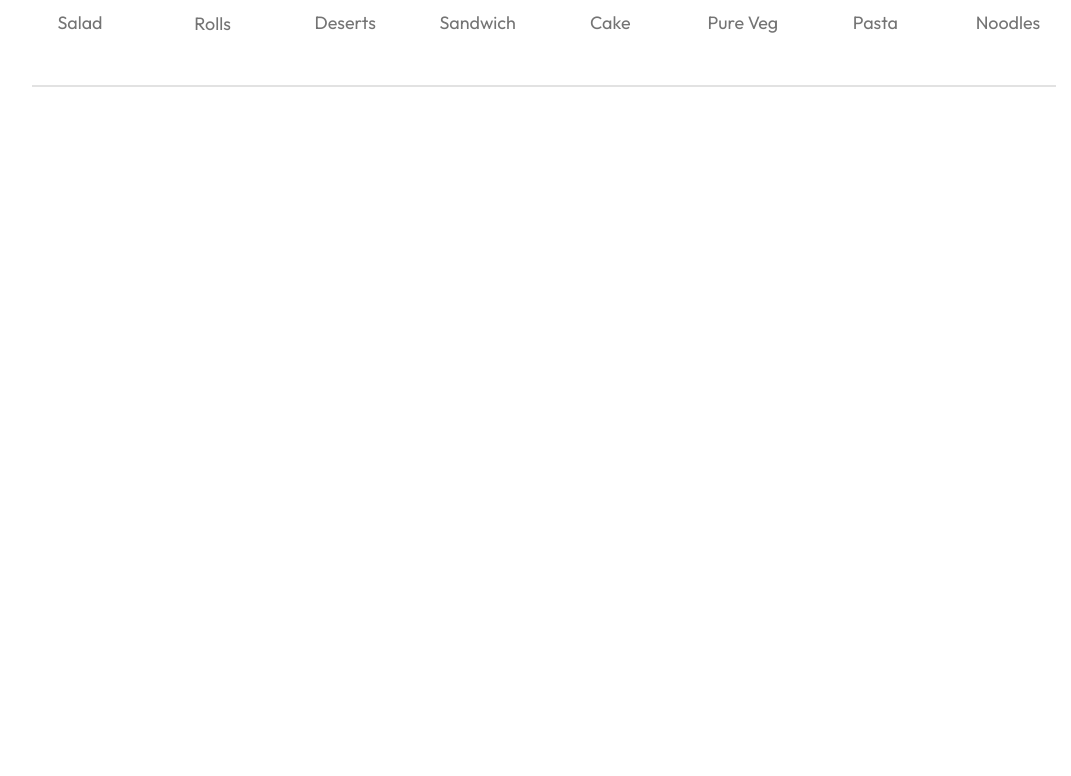
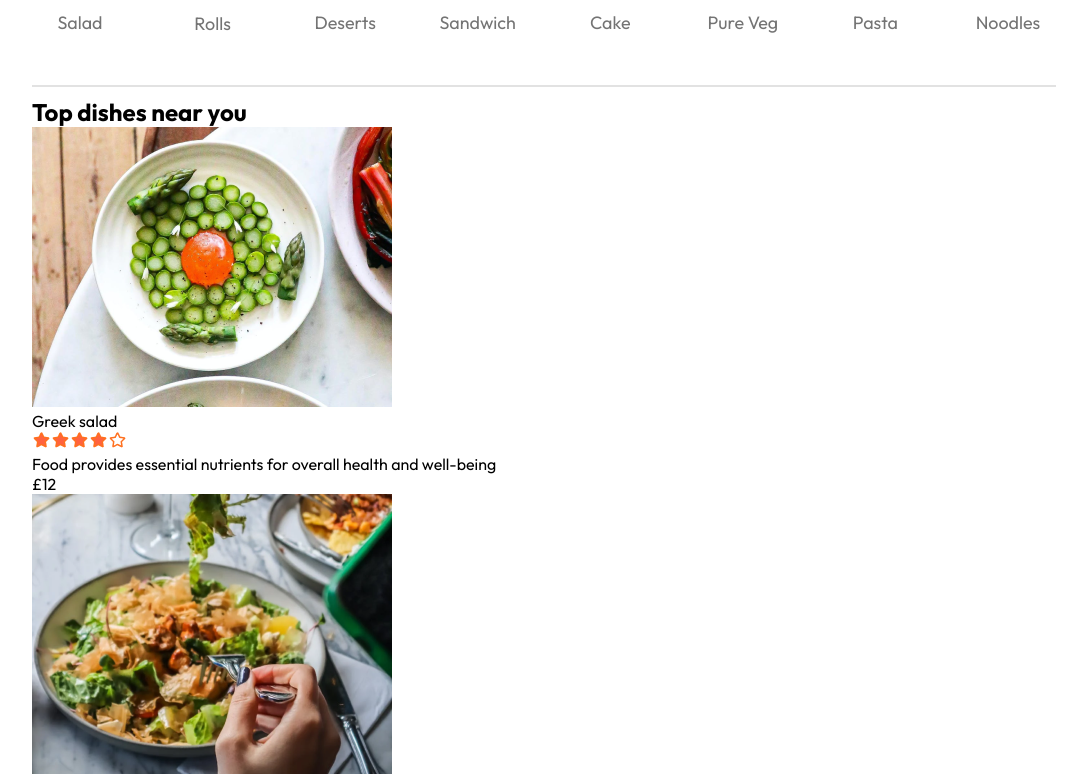
Before and after one commit to samuelireke/food-delivery, a React (Vite) app in the folder frontend/: page / in a window 1280 px wide. Shown: the part 837-1613 px from the top of the page, without its empty margins (96-1167 px from the left). Before the commit the page ends 934 px from the top, so only its background shows below. Built offline with nearby package versions, Linux system fonts and the light colour scheme.

Commit message:
Dynamic Star ratin system implemented

```diff
--- a/frontend/src/components/ExploreMenu/ExploreMenu.css
+++ b/frontend/src/components/ExploreMenu/ExploreMenu.css
@@ -53,3 +53,8 @@
     background-color: #e2e2e2;
     border: none;
 }
+
+.explore-menu-list-item .active{
+    border: 4px solid tomato;
+    padding: 2px;
+}
--- a/frontend/src/components/ExploreMenu/ExploreMenu.jsx
+++ b/frontend/src/components/ExploreMenu/ExploreMenu.jsx
@@ -2,7 +2,7 @@
 import './ExploreMenu.css'
 import { menu_list } from '../../assets/assets'
 
-const ExploreMenu = () => {
+const ExploreMenu = ({category,setCategory}) => {
   return (
     <div className='explore-menu' id='explore-menu'>
         <h1>Explore our menu</h1>
@@ -12,8 +12,8 @@
             {
                 menu_list.map((item,index) => {
                     return (
-                        <div key={index} className="explore-menu-list-item">
-                            <img src={item.menu_image} alt={item.menu_name} />
+                        <div onClick={()=>setCategory(prev=>prev===item.menu_name?'All':item.menu_name)} key={index} className="explore-menu-list-item">
+                            <img className={category===item.menu_name?'active':''} src={item.menu_image} alt={item.menu_name} />
                             <p>{item.menu_name}</p>
                         </div>
                     )
--- /dev/null
+++ b/frontend/src/components/FoodDisplay/FoodDisplay.jsx
@@ -0,0 +1,30 @@
+import React from "react";
+import "./FoodDisplay.css";
+import { StoreContext } from "../../context/StoreContext";
+import FoodItem from "../FoodItem/FoodItem";
+
+const FoodDisplay = ({ category }) => {
+  const { food_list } = React.useContext(StoreContext);
+
+  return (
+    <div className="food-display" id="food-display">
+      <h2>Top dishes near you</h2>
+      <div className="food-display-list">
+        {food_list.map((item, index) => {
+          return (
+            <FoodItem
+              key={index}
+              id={item._id}
+              name={item.name}
+              price={item.price}
+              description={item.description}
+              image={item.image}
+            />
+          );
+        })}
+      </div>
+    </div>
+  );
+};
+
+export default FoodDisplay;
--- /dev/null
+++ b/frontend/src/components/FoodItem/FoodItem.jsx
@@ -0,0 +1,24 @@
+import React from "react";
+import "./FoodItem.css";
+import { assets } from "../../assets/assets";
+
+const FoodItem = ({ id, name, price, description, image }) => {
+  return (
+    <div className="food-item">
+      <div className="food-item-image-container">
+        <img className="food-item-image" src={image} alt="" />
+      </div>
+      <div className="food-item-info">
+        <div className="food-item-name-rating">
+          <p>{name}</p>
+          {/* TODO: Image a dynamic rating system -> https://dev.to/kartikbudhraja/creating-a-dynamic-star-rating-system-in-react-2c8 */}
+          <img src={assets.rating_starts} alt="" />
+        </div>
+        <p className="foot-item-desc">{description}</p>
+        <p className="food-item-price">£{price}</p>
+      </div>
+    </div>
+  );
+};
+
+export default FoodItem;
--- /dev/null
+++ b/frontend/src/components/FoodRating/FoodRating.css
@@ -0,0 +1,12 @@
+.star-rating {
+  text-align: center;
+}
+
+input[type="radio"] {
+  display: none;
+}
+.star {
+  cursor: pointer;
+  font-size: 2rem;
+  margin: 5px;
+}
--- /dev/null
+++ b/frontend/src/components/FoodRating/FoodRating.jsx
@@ -0,0 +1,64 @@
+import React, { useState } from "react";
+import "./FoodRating.css";
+
+const FoodRating = () => {
+  const [rating, setRating] = useState(null);
+  const [hover, setHover] = useState(null);
+  const [totalStars, setTotalStars] = useState(5);
+
+  const handleChange = (e) => {
+    setRating(null);
+    setTotalStars(parseInt(Boolean(e.target.value, null) ? e.target.value : 0));
+  };
+
+  return (
+    <div className="star-rating">
+      <h1>Star rating</h1>
+      {[...Array(totalStars)].map((star, index) => {
+        const currentRating = index + 1;
+
+        return (
+          <label key={index}>
+            <input
+              key={star}
+              type="radio"
+              name="rating"
+              value={currentRating}
+              onChange={() => setRating(currentRating)}
+            />
+            <span
+              className="star"
+              style={{
+                color:
+                  currentRating <= (hover || rating) ? "#ffc107" : "#e4e5e9",
+              }}
+              onMouseEnter={() => setHover(currentRating)}
+              onMouseLeave={() => setHover(null)}
+            >
+              &#9733;
+            </span>
+          </label>
+        );
+      })}
+
+      <br />
+      <br />
+
+      <p>Your rating is: {rating}</p>
+      <br />
+      <label style={{ fontWeight: 400 }}>
+        {" "}
+        Number of stars:
+        <input
+          type="number"
+          onChange={handleChange}
+          value={totalStars === 0 ? "" : totalStars}
+          min={1}
+          style={{ marginLeft: "12px", maxWidth: "50px" }}
+        />
+      </label>
+    </div>
+  );
+};
+
+export default FoodRating;
--- /dev/null
+++ b/frontend/src/context/StoreContext.jsx
@@ -0,0 +1,17 @@
+import { createContext } from "react";
+import { food_list } from "../assets/assets";
+
+export const StoreContext = createContext(null)
+
+const StoreContextProvider = (props) => {
+
+    const contextValue = { food_list }
+
+    return (
+        <StoreContext.Provider value={contextValue}>
+            {props.children}
+        </StoreContext.Provider>
+    )
+}
+
+export default StoreContextProvider;
--- a/frontend/src/main.jsx
+++ b/frontend/src/main.jsx
@@ -3,9 +3,12 @@
 import App from './App.jsx'
 import './index.css'
 import {BrowserRouter} from'react-router-dom'
+import StoreContextProvider from './context/StoreContext.jsx'
 
 ReactDOM.createRoot(document.getElementById('root')).render(
   <BrowserRouter>
+  <StoreContextProvider>
     <App/>
+  </StoreContextProvider>
   </BrowserRouter>
 )
--- a/frontend/src/pages/Home/Home.jsx
+++ b/frontend/src/pages/Home/Home.jsx
@@ -1,15 +1,21 @@
-import React from 'react'
-import './Home.css'
-import Header from '../../components/Header/Header'
-import ExploreMenu from '../../components/ExploreMenu/ExploreMenu'
+import React, { useState } from "react";
+import "./Home.css";
+import Header from "../../components/Header/Header";
+import ExploreMenu from "../../components/ExploreMenu/ExploreMenu";
+import FoodDisplay from "../../components/FoodDisplay/FoodDisplay";
+// import FoodRating from "../../components/FoodRating/FoodRating";
 
 const Home = () => {
+  const [category, setCategory] = useState("All");
+
   return (
     <div>
-        <Header />
-        <ExploreMenu />
+      <Header />
+      <ExploreMenu category={category} setCategory={setCategory} />
+      <FoodDisplay category={category} />
+      {/*TODO: implement <FoodRating />  */}
     </div>
-  )
-}
+  );
+};
 
-export default Home
+export default Home;
```
Also changed, not shown: frontend/src/components/FoodDisplay/FoodDisplay.css (added), frontend/src/components/FoodItem/FoodItem.css (added).
